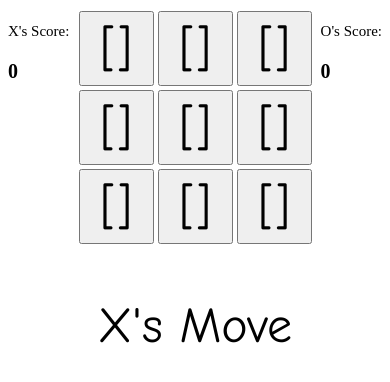
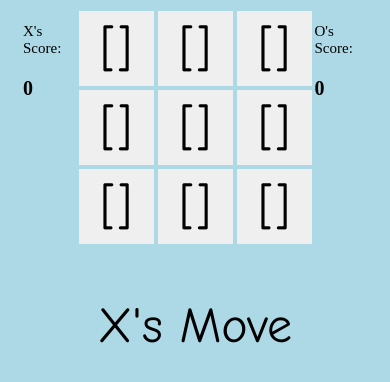
Before and after one commit to RedstoneGuy9248/tic-tac-toe, a plain HTML site: page index.html in a window 390 px wide. Drawn offline with Linux system fonts and the light colour scheme.

Commit message:
add colors

```diff
--- a/app.js
+++ b/app.js
@@ -48,6 +48,7 @@ const play = async () => {
     if (buttons[move].dataset.value == "none") {
         buttons[move].dataset.value = turn;
         buttons[move].innerText = turn;
+        if (turn === "[X]") {buttons[move].classList.add("BoxX")} else {buttons[move].classList.add("BoxO")};
         if (turn === "[X]") {turn = "[O]"} else {turn = "[X]"};
         updatePara();
     } else {
@@ -87,15 +88,17 @@ const gameLoop = async () => {
     updatePara(true);
 };
 
-const reset_game = () => {
+const reset_game = async () => {
     console.log("resetting game")
     buttons.forEach(element => {
         element.innerText = "[]"
         element.dataset.value = "none";
+        element.classList.remove("BoxX");
+        element.classList.remove("BoxO");
     });
     let turn = "[X]"
     updatePara();
-    gameLoop();
+    await gameLoop();
 };
 replay_button.addEventListener("click", reset_game);
 updatePara();
--- a/style.css
+++ b/style.css
@@ -1,15 +1,27 @@
 
 /*DESKTOP*/
+body {
+    background-color: lightblue;
+}
+.BoxX {
+    background-color: lightcoral;
+}
+.BoxO {
+    background-color: lightgreen;
+}
 button.grid, #info {
     text-align: center;
     font-size: 66px;
     font-family: "Comic Sans MS";
+    border: none;
 }
 #scores {
     display: flex;
     justify-content: space-between;
     font-size:25px;
     align-items: flex-start;
+    padding-left: 15px;
+    padding-right: 15px;
 }
 #scoreX, #scoreO {
     font-size: 30px;
@@ -47,6 +59,8 @@ button.grid, #info {
     justify-content: space-between;
     font-size:15px;
     align-items: flex-start;
+    padding-left: 15px;
+    padding-right: 15px;
 }
 #scoreX, #scoreO {
     font-size: 20px;
```
